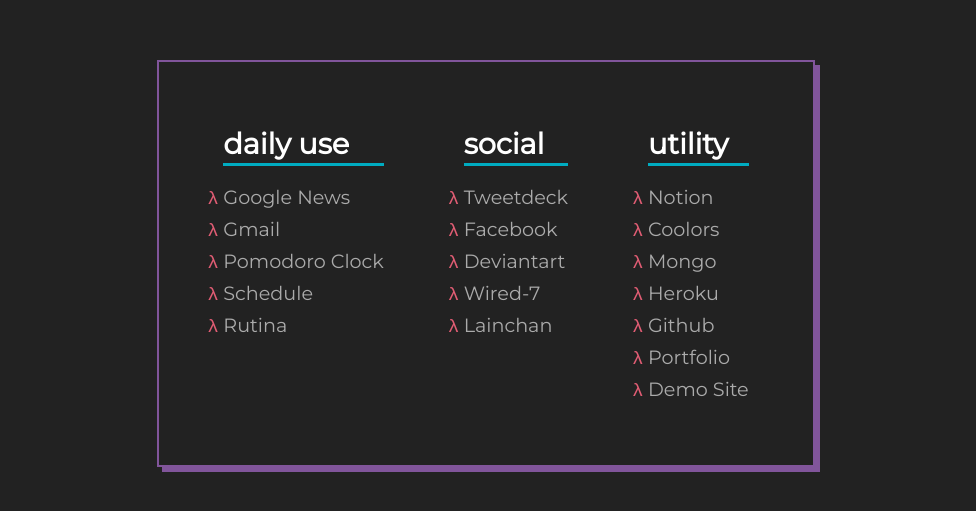
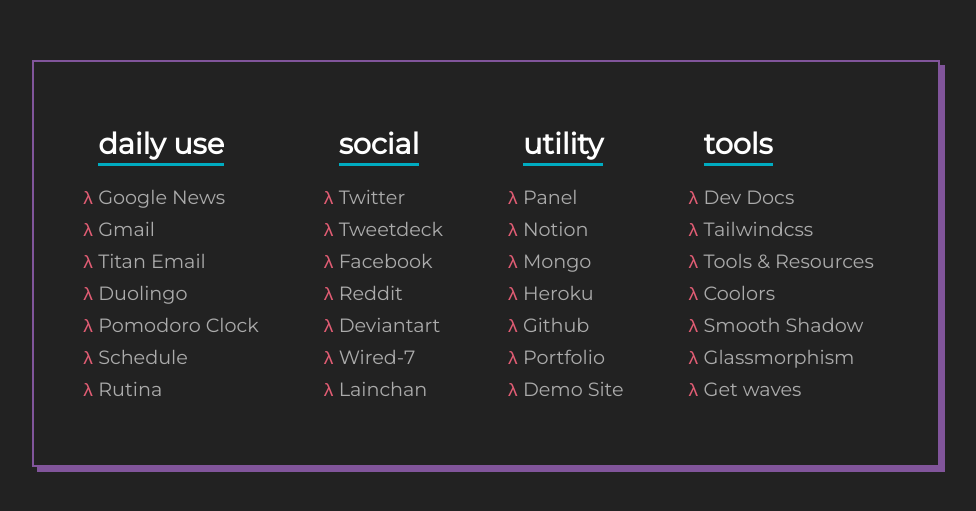
Before and after one commit to ReliSalazar/Bookmarks, a React (Create React App) app: page / in a window 1280 px wide. Shown: the part 137-648 px from the top of the page, without its empty margins (154-1130 px from the left). Built offline with nearby package versions, Linux system fonts and the light colour scheme.

Commit message:
add tools section and update links on all sections

```diff
--- a/src/App.css
+++ b/src/App.css
@@ -16,12 +16,14 @@
   display: flex;
   gap: 1rem;
 }
-
-.container h2 {
+.container .titlebox {
+  display: flex;
+}
+.container .titlebox h2 {
   position: relative;
   margin-bottom: 1rem;
 }
-.container h2:after {
+.container .titlebox h2:after {
   content: "";
   position: absolute;
   left: 0;
--- a/src/App.js
+++ b/src/App.js
@@ -11,6 +11,16 @@
     {
       name: "Gmail",
       url: "https://gmail.com/",
+      type: "daily",
+    },
+    {
+      name: "Titan Email",
+      url: "https://titan.hostgator.mx/mail/",
+      type: "daily",
+    },
+    {
+      name: "Duolingo",
+      url: "https://www.duolingo.com/",
       type: "daily",
     },
     {
@@ -31,6 +41,11 @@
   ];
   const social = [
     {
+      name: "Twitter",
+      url: "https://www.twitter.com/",
+      type: "social",
+    },
+    {
       name: "Tweetdeck",
       url: "https://tweetdeck.twitter.com/",
       type: "social",
@@ -38,6 +53,11 @@
     {
       name: "Facebook",
       url: "https://www.facebook.com/",
+      type: "social",
+    },
+    {
+      name: "Reddit",
+      url: "https://www.reddit.com/",
       type: "social",
     },
     {
@@ -58,13 +78,13 @@
   ];
   const utility = [
     {
-      name: "Notion",
-      url: "https://www.notion.so/relisalazar/",
+      name: "Panel",
+      url: "https://mx38.hostgator.mx:2083/cpsess2876304578/frontend/paper_lantern/index.html",
       type: "utility",
     },
     {
-      name: "Coolors",
-      url: "https://coolors.co/generate",
+      name: "Notion",
+      url: "https://www.notion.so/relisalazar/",
       type: "utility",
     },
     {
@@ -89,32 +109,84 @@
     },
     {
       name: "Demo Site",
-      url: "http://demo.relisalazar.com/",
+      url: "https://demo.relisalazar.com/",
       type: "utility",
+    },
+  ];
+  const tools = [
+    {
+      name: "Dev Docs",
+      url: "https://devdocs.io/",
+      type: "tools",
+    },
+    {
+      name: "Tailwindcss",
+      url: "https://tailwindcss.com/docs/installation",
+      type: "tools",
+    },
+    {
+      name: "Tools & Resources",
+      url: "https://undesign.learn.uno/",
+      type: "tools",
+    },
+    {
+      name: "Coolors",
+      url: "https://coolors.co/generate",
+      type: "utility",
+    },
+    {
+      name: "Smooth Shadow",
+      url: "https://shadows.brumm.af/",
+      type: "tools",
+    },
+    {
+      name: "Glassmorphism",
+      url: "https://hype4.academy/tools/glassmorphism-generator",
+      type: "tools",
+    },
+    {
+      name: "Get waves",
+      url: "https://getwaves.io/",
+      type: "tools",
     },
   ];
 
   return (
     <div className="app">
-      <div className="container">
+      <div className="container fade-in">
         <div className="links">
-          <h2>daily use</h2>
+          <div className="titlebox">
+            <h2>daily use</h2>
+          </div>
           {daily.map((bookmark) => (
             <Link name={bookmark.name} url={bookmark.url} key={bookmark.url} />
           ))}
         </div>
 
         <div className="links">
-          <h2>social</h2>
+          <div className="titlebox">
+            <h2>social</h2>
+          </div>
           {social.map((bookmark) => (
             <Link name={bookmark.name} url={bookmark.url} key={bookmark.url} />
           ))}
         </div>
 
         <div className="links">
-          <h2>utility</h2>
+          <div className="titlebox">
+            <h2>utility</h2>
+          </div>
           {utility.map((bookmark) => (
             <Link name={bookmark.name} url={bookmark.url} key={bookmark.url} />
+          ))}
+        </div>
+
+        <div className="links">
+          <div className="titlebox">
+            <h2>tools</h2>
+          </div>
+          {tools.map((tool) => (
+            <Link name={tool.name} url={tool.url} key={tool.url} />
           ))}
         </div>
       </div>
--- a/src/index.css
+++ b/src/index.css
@@ -4,7 +4,6 @@
   box-sizing: border-box;
   margin: 0;
   padding: 0;
-  transition: all 0.35s ease;
 }
 
 html, body {
```
